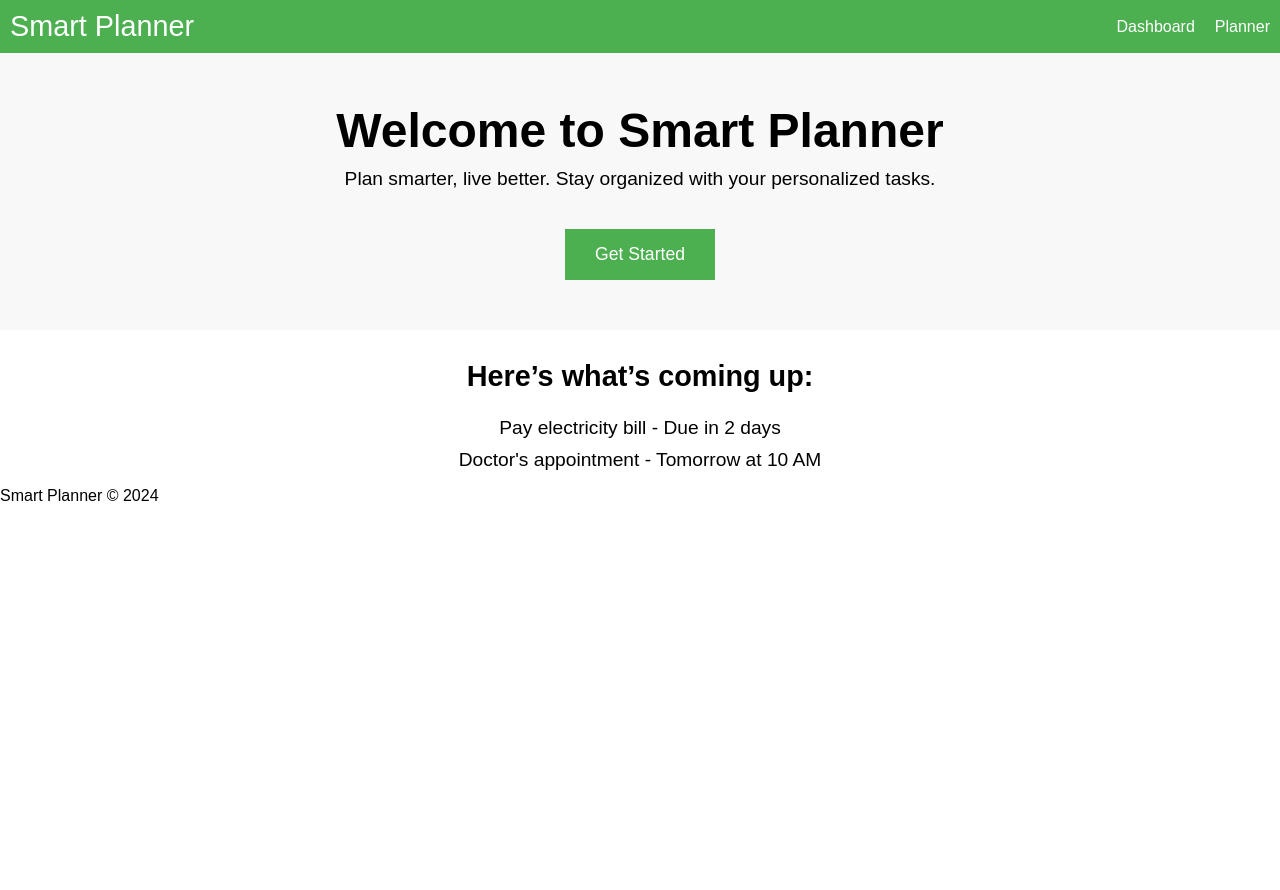
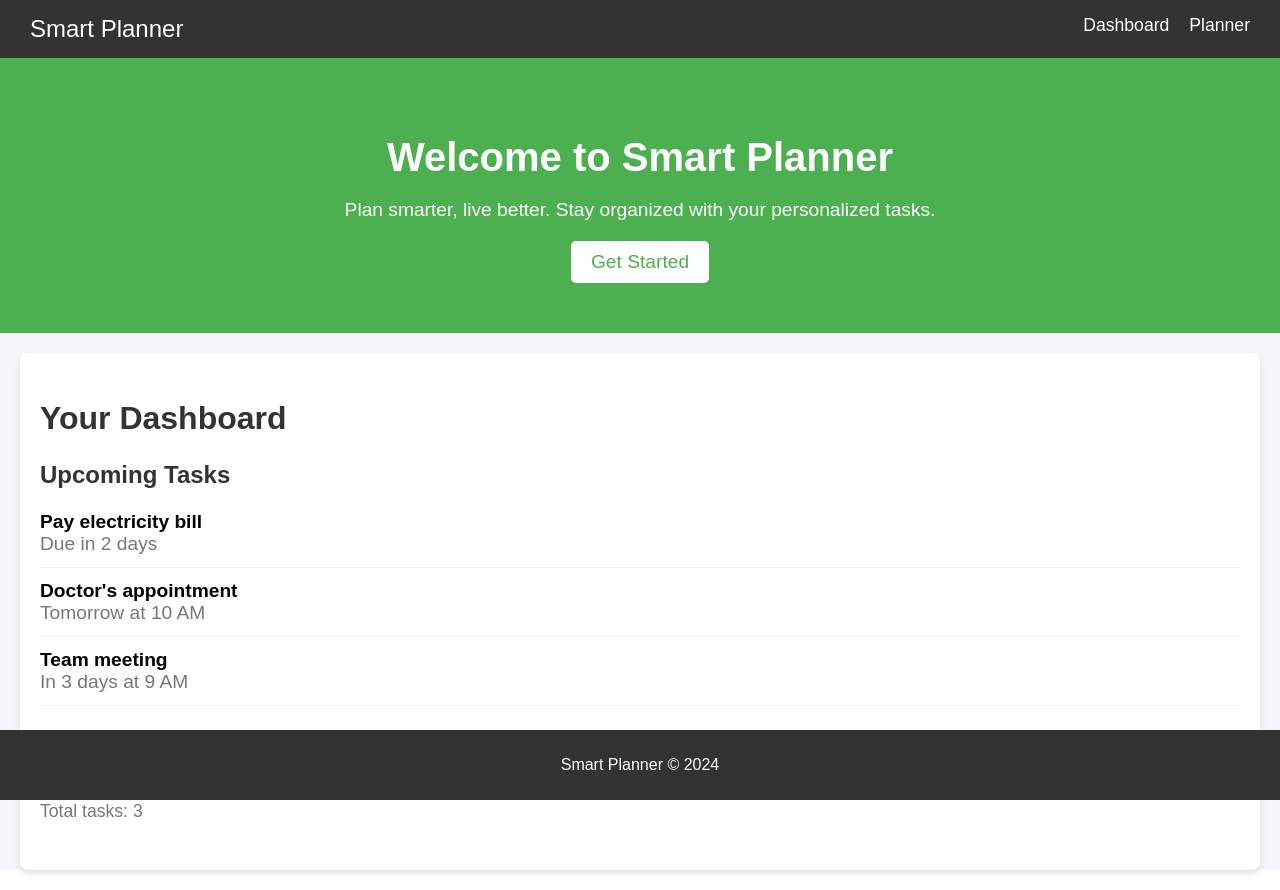
Before and after one commit to MDW-94/reboot_sunshine, a React (Create React App) app: page / in a window 1280 px wide. Before the commit the page ends 800 px from the top, so only its background shows below. Built offline with nearby package versions, Linux system fonts and the light colour scheme.

Commit message:
new dashboard layout

```diff
--- a/public/index.html
+++ b/public/index.html
@@ -24,7 +24,7 @@
       work correctly both with client-side routing and a non-root public URL.
       Learn how to configure a non-root public URL by running `npm run build`.
     -->
-    <title>React App</title>
+    <title>Smart Planner</title>
   </head>
   <body>
     <noscript>You need to enable JavaScript to run this app.</noscript>
--- a/src/Components/HomePage.css
+++ b/src/Components/HomePage.css
@@ -1,29 +1,30 @@
 /* HomePage.css */
-
 .homepage-container {
-    font-family: 'Arial', sans-serif;
+  font-family: Arial, sans-serif;
   margin: 0;
   padding: 0;
+  background-color: #f4f4f9;
 }
 
+/* Navbar */
 .navbar {
-    background-color: #4CAF50;
-    padding: 10px;
   display: flex;
   justify-content: space-between;
-    align-items: center;
+  padding: 15px 30px;
+  background-color: #333;
+  color: #fff;
 }
 
 .navbar .logo {
-    color: white;
-    font-size: 1.8em;
+  font-size: 1.5em;
   text-decoration: none;
+  color: #fff;
 }
 
 .navbar .nav-links {
   list-style: none;
+  padding: 0;
   margin: 0;
-    padding: 0;
   display: flex;
 }
 
@@ -31,57 +32,112 @@
   margin-left: 20px;
 }
 
-  .navbar .nav-links a {
-    color: white;
+.navbar .nav-links li a {
   text-decoration: none;
+  color: #fff;
+  font-size: 1.1em;
 }
 
+/* Hero Section */
 .hero {
-    background-color: #f8f8f8;
   text-align: center;
-    padding: 50px 20px;
+  background-color: #4CAF50;
+  color: white;
+  padding: 50px 0;
 }
 
 .hero h1 {
-    font-size: 3em;
-    margin: 0;
+  font-size: 2.5em;
+  margin-bottom: 10px;
 }
 
 .hero p {
   font-size: 1.2em;
-    margin-top: 10px;
+  margin-bottom: 20px;
 }
 
 .cta-button {
-    background-color: #4CAF50;
-    color: white;
+  padding: 10px 20px;
+  font-size: 1.2em;
+  background-color: #fff;
+  color: #4CAF50;
   border: none;
-    padding: 15px 30px;
-    font-size: 1.1em;
   cursor: pointer;
-    margin-top: 20px;
-    transition: background-color 0.3s;
+  border-radius: 5px;
 }
 
 .cta-button:hover {
   background-color: #45a049;
 }
 
-  .task-preview {
-    margin-top: 30px;
-    text-align: center;
+/* Dashboard Section */
+.dashboard {
+  padding: 20px;
+  background-color: #fff;
+  margin: 20px;
+  box-shadow: 0 4px 6px rgba(0, 0, 0, 0.1);
+  border-radius: 8px;
 }
 
-  .task-preview h2 {
-    font-size: 1.8em;
+.dashboard h2 {
+  font-size: 2em;
+  margin-bottom: 20px;
+  color: #333;
 }
 
-  .task-preview ul {
-    list-style-type: none;
-    padding: 0;
+.task-list {
+  margin-bottom: 20px;
 }
 
-  .task-preview li {
+.task-list h3 {
+  font-size: 1.5em;
+  margin-bottom: 10px;
+  color: #333;
+}
+
+.task-list ul {
+  list-style: none;
+  padding: 0;
+  margin: 0;
+}
+
+.task-item {
   font-size: 1.2em;
-    margin: 10px 0;
+  padding: 12px 0;
+  border-bottom: 1px solid #eee;
 }
+
+.task-description {
+  font-weight: bold;
+}
+
+.task-due {
+  color: #777;
+  font-size: 1em;
+}
+
+/* Stats Section */
+.additional-info {
+  padding: 10px 0;
+}
+
+.additional-info h3 {
+  font-size: 1.3em;
+  color: #333;
+}
+
+.additional-info p {
+  font-size: 1.1em;
+  color: #777;
+}
+
+/* Footer */
+.footer {
+  text-align: center;
+  background-color: #333;
+  color: white;
+  padding: 10px 0;
+  position: fixed;
+  bottom: 0;
+  width: 100%;
+}
--- a/src/Components/HomePage.js
+++ b/src/Components/HomePage.js
@@ -1,9 +1,17 @@
 import React from "react";
-import "./HomePage.css"; // Create this CSS file for styling
+import "./HomePage.css"; // Ensure this CSS file is properly linked for styling
 
 const HomePage = () => {
+  // Task data for the dashboard
+  const tasks = [
+    { id: 1, description: "Pay electricity bill", due: "Due in 2 days" },
+    { id: 2, description: "Doctor's appointment", due: "Tomorrow at 10 AM" },
+    { id: 3, description: "Team meeting", due: "In 3 days at 9 AM" },
+  ];
+
   return (
     <div className="homepage-container">
+      {/* Navbar */}
       <nav className="navbar">
         <a href="/" className="logo">Smart Planner</a>
         <ul className="nav-links">
@@ -12,20 +20,38 @@ const HomePage = () => {
         </ul>
       </nav>
 
+      {/* Hero Section */}
       <header className="hero">
         <h1>Welcome to Smart Planner</h1>
         <p>Plan smarter, live better. Stay organized with your personalized tasks.</p>
         <button className="cta-button">Get Started</button>
       </header>
 
-      <section className="task-preview">
-        <h2>Here’s what’s coming up:</h2>
-        <ul>
-          <li>Pay electricity bill - Due in 2 days</li>
-          <li>Doctor's appointment - Tomorrow at 10 AM</li>
-        </ul>
+      {/* Dashboard Section */}
+      <section className="dashboard">
+        <h2>Your Dashboard</h2>
+
+        {/* Task List */}
+        <div className="task-list">
+          <h3>Upcoming Tasks</h3>
+          <ul>
+            {tasks.map((task) => (
+              <li key={task.id} className="task-item">
+                <div className="task-description">{task.description}</div>
+                <div className="task-due">{task.due}</div>
+              </li>
+            ))}
+          </ul>
+        </div>
+
+        {/* Stats or additional info can go here */}
+        <div className="additional-info">
+          <h3>Stats</h3>
+          <p>Total tasks: {tasks.length}</p>
+        </div>
       </section>
 
+      {/* Footer */}
       <footer className="footer">
         <p>Smart Planner © 2024</p>
       </footer>
```
Lines whose indentation alone changed are shown as unchanged.
